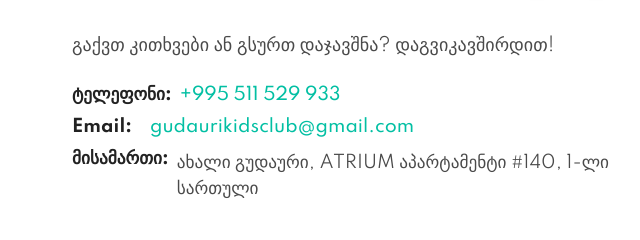
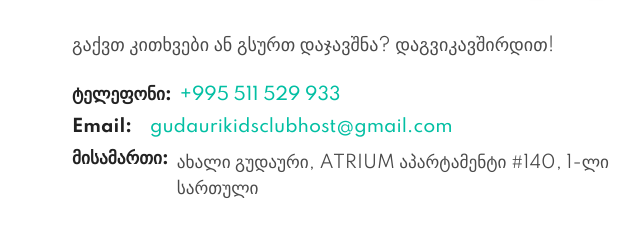
Before and after one commit to GudauriKidsClub/homepage, a website: page public/ka.html in a window 1280 px wide. Shown: the part 2879-3119 px from the top of the page, 0-640 px from the left. Drawn offline with Linux system fonts and the light colour scheme.

Commit message:
Update contact email in ka.html

```diff
--- a/public/ka.html
+++ b/public/ka.html
@@ -1739,7 +1739,7 @@
             </div>
             <div class="contact-detail">
               <span class="contact-label">Email:</span>
-              <a href="mailto:gudaurikidsclub@gmail.com" class="contact-link" aria-label="Email Gudauri Kids Club">gudaurikidsclub@gmail.com</a>
+              <a href="mailto:gudaurikidsclubhost@gmail.com" class="contact-link" aria-label="Email Gudauri Kids Club">gudaurikidsclubhost@gmail.com</a>
             </div>
             <div class="contact-detail contact-detail--address">
               <span class="contact-label">მისამართი:</span>
```
